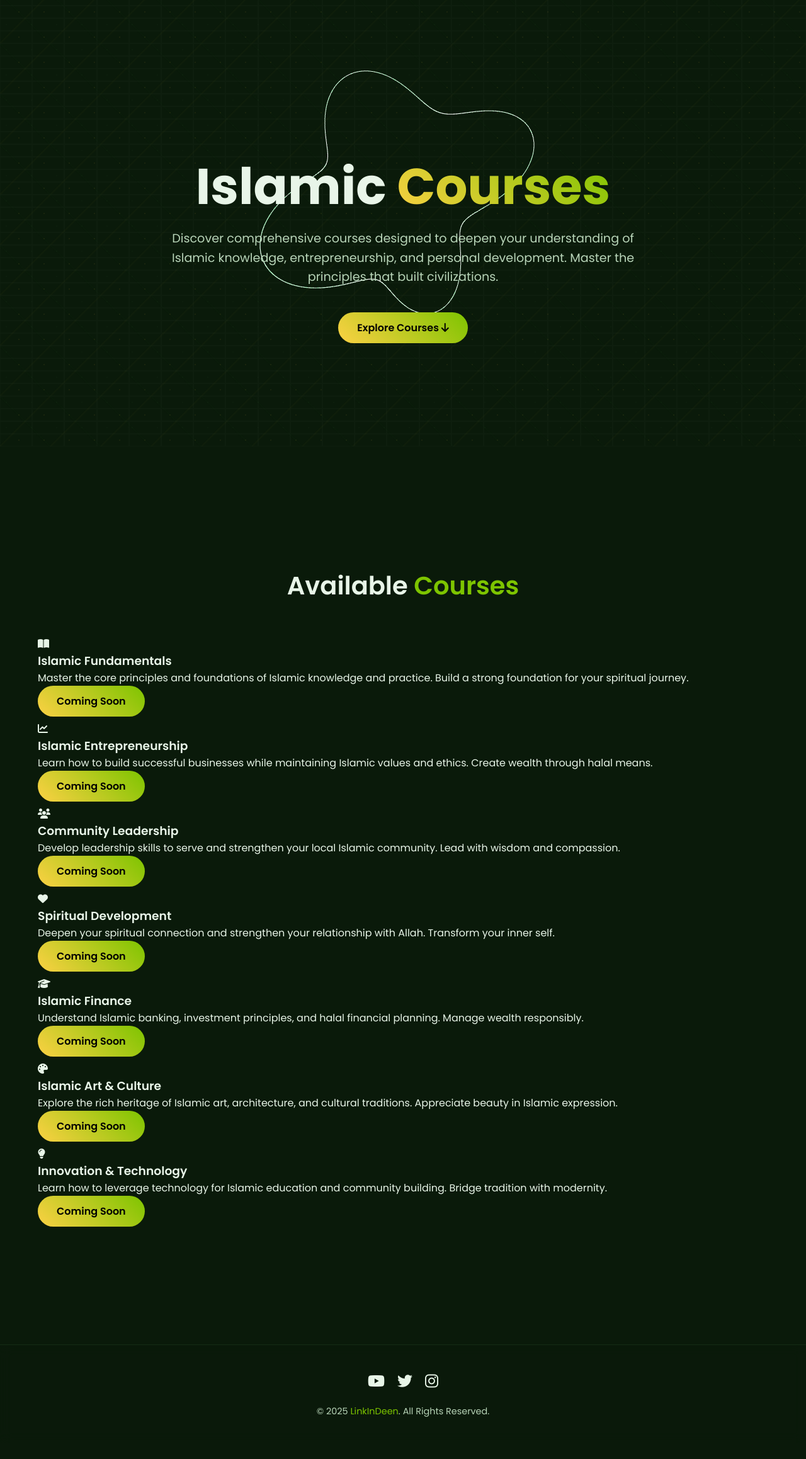
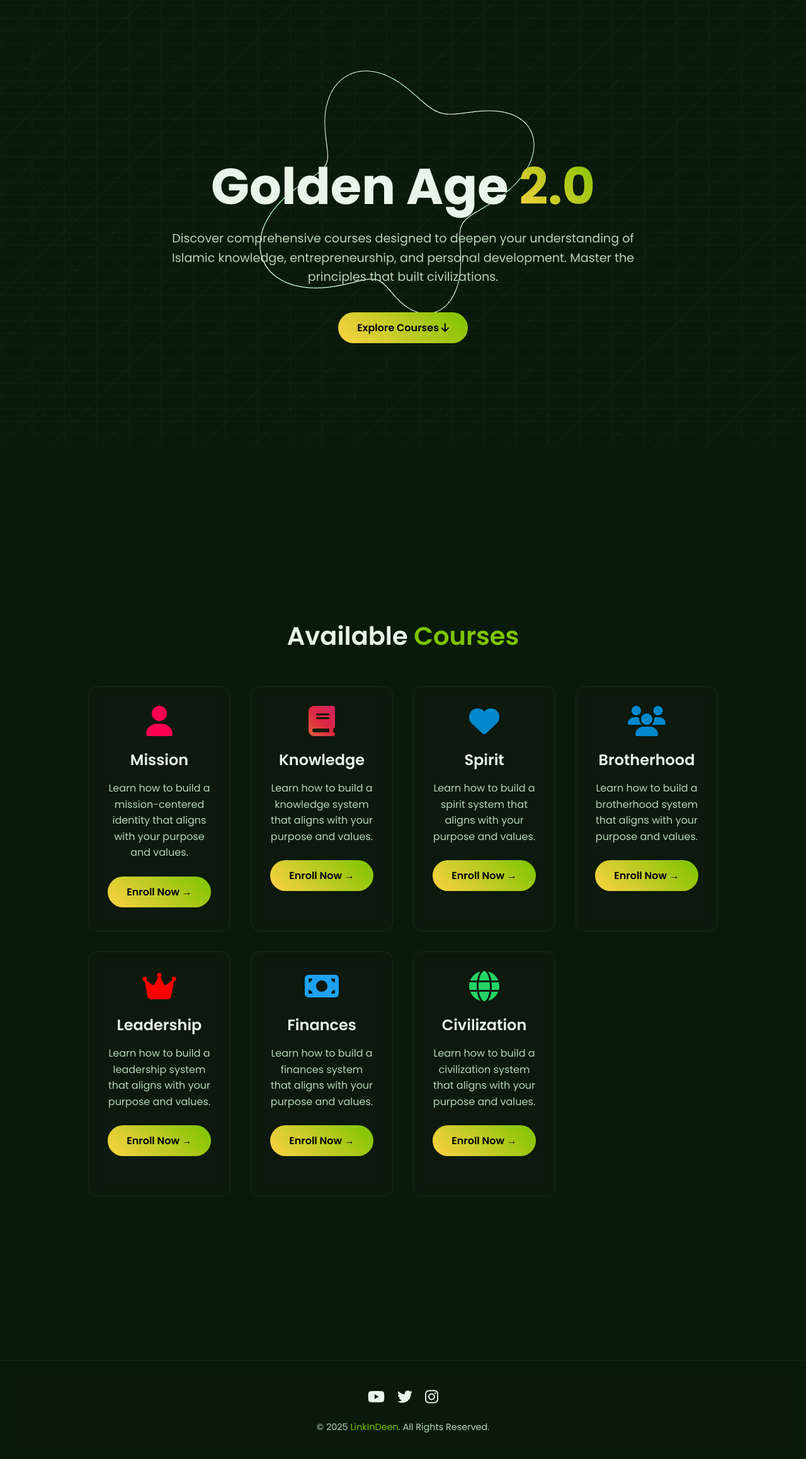
Before and after one commit to Amh-42/linkindeen, a Flask app: page /courses in a window 1280 px wide. Shown: the part 91-2408 px from the top of the page at 63% size. Before the commit the page ends 2341 px from the top, so only its background shows below. Run offline with Flask 3, Linux system fonts and the light colour scheme.

Commit message:
template changes

```diff
--- a/templates/courses.html
+++ b/templates/courses.html
@@ -11,9 +11,9 @@
 
     .courses-grid {
         display: grid;
-        grid-template-columns: repeat(auto-fit, minmax(300px, 1fr));
+        grid-template-columns: repeat(4, 1fr);
         gap: 30px;
-        max-width: 1000px;
+        max-width: 1200px;
         margin: 0 auto;
     }
 
@@ -85,8 +85,24 @@
         color: #1a3d2a;
     }
 
+    .course-card:nth-child(8) i {
+        color: #0f2418;
+    }
+
     /* Responsive Design */
-    @media (max-width: 768px) {
+    @media (max-width: 1200px) {
+        .courses-grid {
+            grid-template-columns: repeat(3, 1fr);
+        }
+    }
+
+    @media (max-width: 900px) {
+        .courses-grid {
+            grid-template-columns: repeat(2, 1fr);
+        }
+    }
+
+    @media (max-width: 600px) {
         .courses-grid {
             grid-template-columns: 1fr;
             gap: 20px;
@@ -99,7 +115,7 @@
 <!-- HERO SECTION -->
 <section class="hero" id="home">
     <div class="hero-content" data-aos="fade-in" data-aos-delay="200">
-        <h1>Islamic <span>Courses</span></h1>
+        <h1>Golden Age <span>2.0</span></h1>
         <p>Discover comprehensive courses designed to deepen your understanding of Islamic knowledge, entrepreneurship,
             and personal development. Master the principles that built civilizations.</p>
         <a href="#courses" class="btn">Explore Courses <i class="fas fa-arrow-down"></i></a>
@@ -107,72 +123,68 @@
 </section>
 
 <!-- COURSES SECTION -->
-<section id="courses" class="courses-section">
+<section id="courses" class="social-links-section">
     <div class="container">
         <h2 data-aos="fade-up">Available <span>Courses</span></h2>
-        <div class="courses-grid">
-            <!-- Course Card 1 -->
-            <div class="course-card" data-aos="fade-up" data-aos-delay="100">
-                <i class="fas fa-book-open"></i>
-                <h3>Islamic Fundamentals</h3>
-                <p>Master the core principles and foundations of Islamic knowledge and practice. Build a strong
-                    foundation for your spiritual journey.</p>
-                <a href="{{ url_for('coming_soon') }}" class="btn">Coming Soon</a>
+        <div class="social-grid" style="display: grid; grid-template-columns: repeat(4, 1fr); grid-template-rows: repeat(2, 1fr); gap: 32px;">
+            <!-- Mission -->
+            <div class="social-card tiktok" data-aos="fade-up" data-aos-delay="100">
+                <i class="fas fa-user"></i>
+                <h3>Mission</span></h3>
+                <p>Learn how to build a mission-centered identity that aligns with your purpose and values.</p>
+                <a href="/coming-soon" class="btn">Enroll Now →</a>
             </div>
 
-            <!-- Course Card 2 -->
-            <div class="course-card" data-aos="fade-up" data-aos-delay="200">
-                <i class="fas fa-chart-line"></i>
-                <h3>Islamic Entrepreneurship</h3>
-                <p>Learn how to build successful businesses while maintaining Islamic values and ethics. Create wealth
-                    through halal means.</p>
-                <a href="{{ url_for('coming_soon') }}" class="btn">Coming Soon</a>
+            <!-- Knowledge -->
+            <div class="social-card instagram" data-aos="fade-up" data-aos-delay="200">
+                <i class="fas fa-book"></i>
+                <h3>Knowledge </h3>
+                <p>Learn how to build a knowledge system that aligns with your purpose and values.</p>
+                <a href="/coming-soon" class="btn">Enroll Now →</a>
             </div>
 
-            <!-- Course Card 3 -->
-            <div class="course-card" data-aos="fade-up" data-aos-delay="300">
-                <i class="fas fa-users"></i>
-                <h3>Community Leadership</h3>
-                <p>Develop leadership skills to serve and strengthen your local Islamic community. Lead with wisdom and
-                    compassion.</p>
-                <a href="{{ url_for('coming_soon') }}" class="btn">Coming Soon</a>
+            <!-- Spirit -->
+            <div class="social-card telegram" data-aos="fade-up" data-aos-delay="300">
+                <i class="fas fa-heart"></i>
+                <h3>Spirit </h3>
+                <p>Learn how to build a spirit system that aligns with your purpose and values.</p>
+                <a href="/coming-soon" class="btn">Enroll Now →</a>
             </div>
 
-            <!-- Course Card 4 -->
-            <div class="course-card" data-aos="fade-up" data-aos-delay="400">
-                <i class="fas fa-heart"></i>
-                <h3>Spiritual Development</h3>
-                <p>Deepen your spiritual connection and strengthen your relationship with Allah. Transform your inner
-                    self.</p>
-                <a href="{{ url_for('coming_soon') }}" class="btn">Coming Soon</a>
+            <!-- Brotherhood -->
+            <div class="social-card telegram" data-aos="fade-up" data-aos-delay="400">
+                <i class="fas fa-users"></i>
+                <h3>Brotherhood </h3>
+                <p>Learn how to build a brotherhood system that aligns with your purpose and values.</p>
+                <a href="/coming-soon" class="btn">Enroll Now →</a>
             </div>
 
-            <!-- Course Card 5 -->
-            <div class="course-card" data-aos="fade-up" data-aos-delay="500">
-                <i class="fas fa-graduation-cap"></i>
-                <h3>Islamic Finance</h3>
-                <p>Understand Islamic banking, investment principles, and halal financial planning. Manage wealth
-                    responsibly.</p>
-                <a href="{{ url_for('coming_soon') }}" class="btn">Coming Soon</a>
+            <!-- Leadership -->
+            <div class="social-card youtube" data-aos="fade-up" data-aos-delay="500">
+                <i class="fas fa-crown"></i>
+                <h3>Leadership</h3>
+                <p>Learn how to build a leadership system that aligns with your purpose and values.</p>
+                <a href="/coming-soon" class="btn">Enroll Now →</a>
             </div>
 
-            <!-- Course Card 6 -->
-            <div class="course-card" data-aos="fade-up" data-aos-delay="600">
-                <i class="fas fa-palette"></i>
-                <h3>Islamic Art & Culture</h3>
-                <p>Explore the rich heritage of Islamic art, architecture, and cultural traditions. Appreciate beauty in
-                    Islamic expression.</p>
-                <a href="{{ url_for('coming_soon') }}" class="btn">Coming Soon</a>
+            <!-- Finances -->
+            <div class="social-card twitter" data-aos="fade-up" data-aos-delay="600">
+                <i class="fas fa-money-bill"></i>
+                <h3>Finances</h3>
+                <p>Learn how to build a finances system that aligns with your purpose and values.</p>
+                <a href="/coming-soon" class="btn">Enroll Now →</a>
             </div>
 
-            <!-- Course Card 7 -->
-            <div class="course-card" data-aos="fade-up" data-aos-delay="700">
-                <i class="fas fa-lightbulb"></i>
-                <h3>Innovation & Technology</h3>
-                <p>Learn how to leverage technology for Islamic education and community building. Bridge tradition with
-                    modernity.</p>
-                <a href="{{ url_for('coming_soon') }}" class="btn">Coming Soon</a>
+            <!-- Civilization -->
+            <div class="social-card whatsapp" data-aos="fade-up" data-aos-delay="700">
+                <i class="fas fa-globe"></i>
+                <h3>Civilization</h3>
+                <p>Learn how to build a civilization system that aligns with your purpose and values.</p>
+                <a href="/coming-soon" class="btn">Enroll Now →</a>
             </div>
+
+            <!-- Placeholder for 8th card -->
+            <div class="social-card" style="visibility: hidden;"></div>
         </div>
     </div>
 </section>
```
